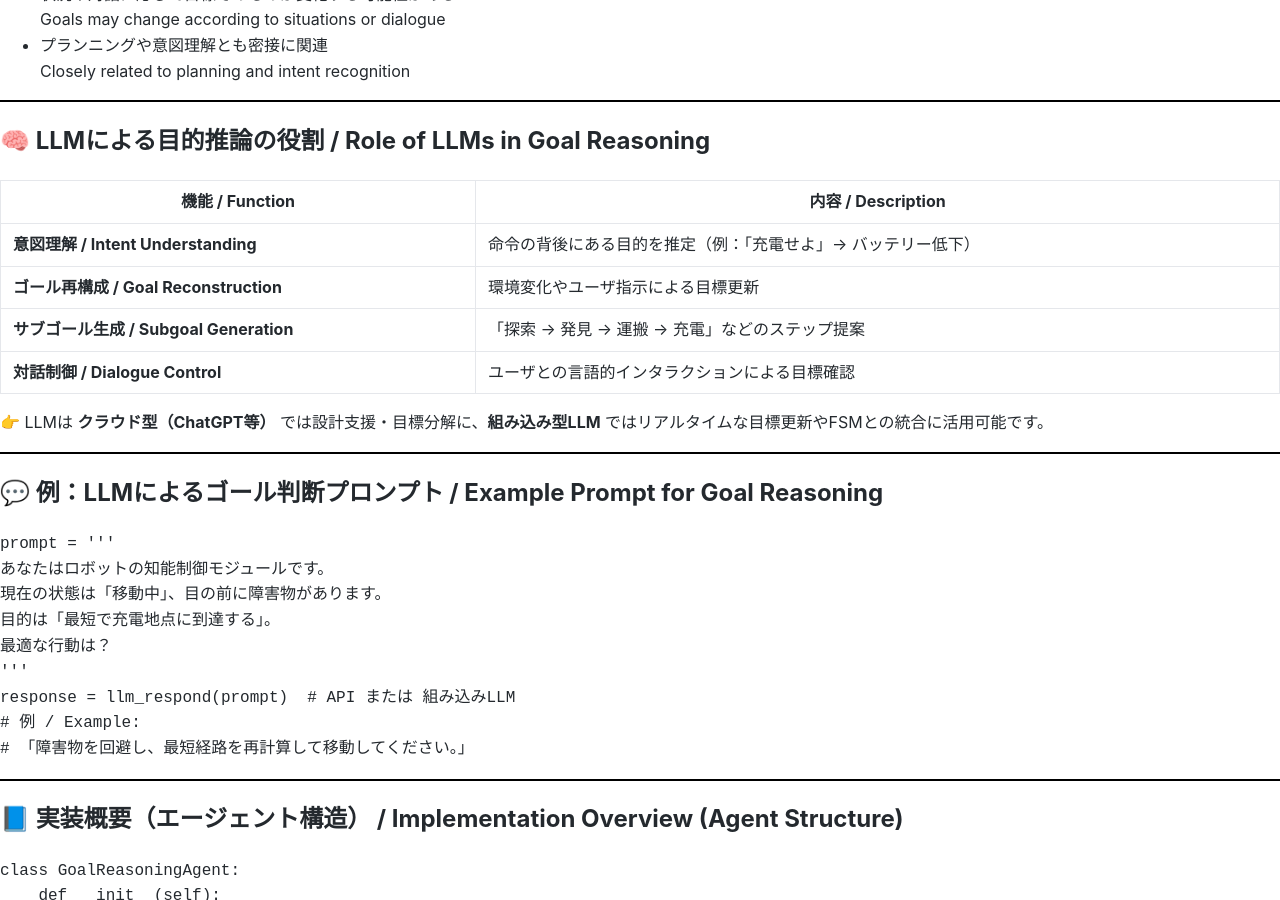
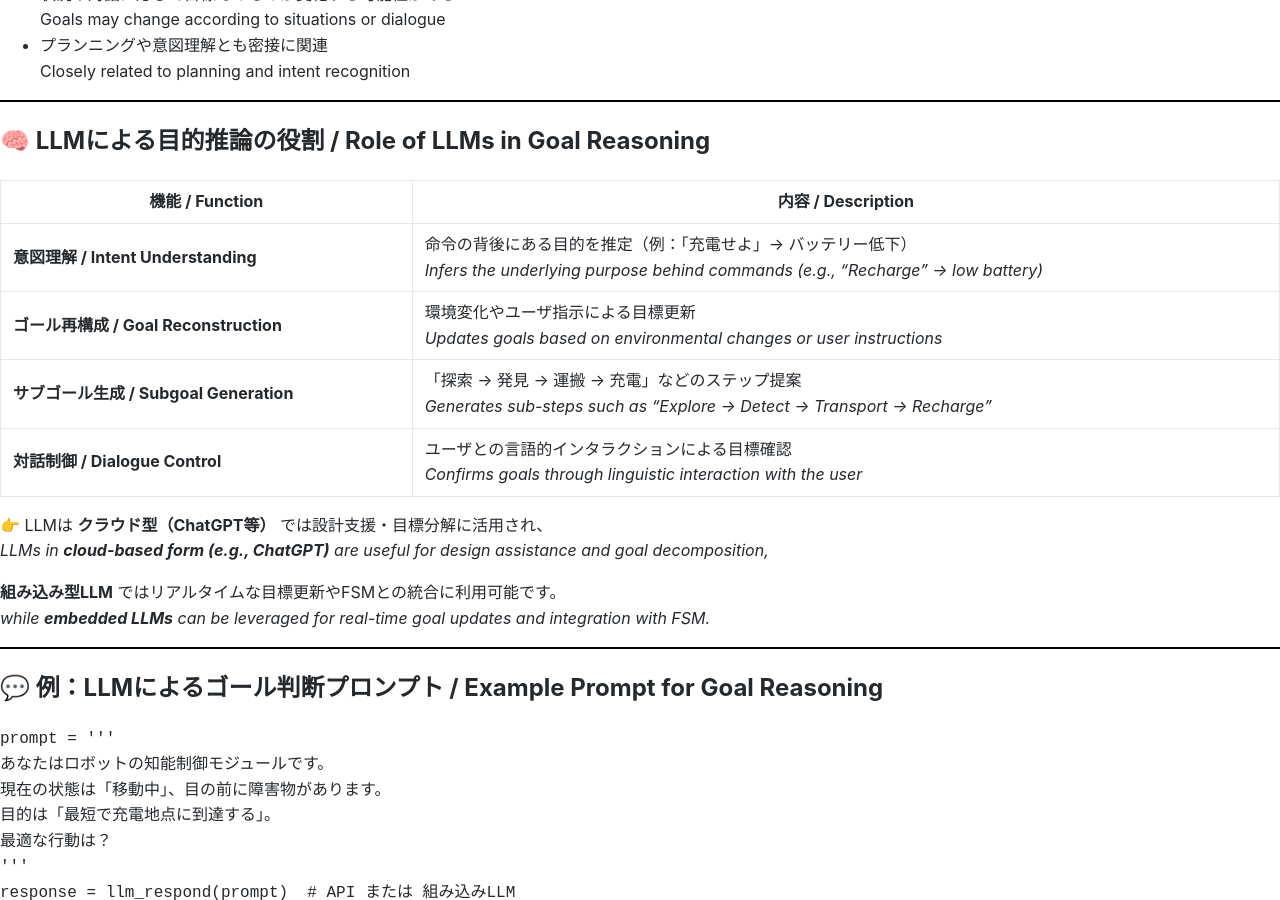
Before and after one commit to Samizo-AITL/EduController, a Jekyll site: the page built from part09_llm_hybrid/theory/04_goal_reasoning.md, in a window 1280 px wide and 900 px high, scrolled down 422 px. Built offline with Jekyll 4.4.1, drawn with Linux system fonts in a browser that asks for light colours.

Commit message:
Update 04_goal_reasoning.md

```diff
--- a/part09_llm_hybrid/theory/04_goal_reasoning.md
+++ b/part09_llm_hybrid/theory/04_goal_reasoning.md
@@ -33,12 +33,16 @@ This section explains an intelligent control strategy that leverages the natural
 
 | **機能 / Function** | **内容 / Description** |
 |------|--------------|
-| **意図理解 / Intent Understanding** | 命令の背後にある目的を推定（例：「充電せよ」→ バッテリー低下） |
-| **ゴール再構成 / Goal Reconstruction** | 環境変化やユーザ指示による目標更新 |
-| **サブゴール生成 / Subgoal Generation** | 「探索 → 発見 → 運搬 → 充電」などのステップ提案 |
-| **対話制御 / Dialogue Control** | ユーザとの言語的インタラクションによる目標確認 |
+| **意図理解 / Intent Understanding** | 命令の背後にある目的を推定（例：「充電せよ」→ バッテリー低下）<br>*Infers the underlying purpose behind commands (e.g., "Recharge" → low battery)* |
+| **ゴール再構成 / Goal Reconstruction** | 環境変化やユーザ指示による目標更新<br>*Updates goals based on environmental changes or user instructions* |
+| **サブゴール生成 / Subgoal Generation** | 「探索 → 発見 → 運搬 → 充電」などのステップ提案<br>*Generates sub-steps such as "Explore → Detect → Transport → Recharge"* |
+| **対話制御 / Dialogue Control** | ユーザとの言語的インタラクションによる目標確認<br>*Confirms goals through linguistic interaction with the user* |
 
-👉 LLMは **クラウド型（ChatGPT等）** では設計支援・目標分解に、**組み込み型LLM** ではリアルタイムな目標更新やFSMとの統合に活用可能です。
+👉 LLMは **クラウド型（ChatGPT等）** では設計支援・目標分解に活用され、
+*LLMs in **cloud-based form (e.g., ChatGPT)** are useful for design assistance and goal decomposition,*
+
+**組み込み型LLM** ではリアルタイムな目標更新やFSMとの統合に利用可能です。
+*while **embedded LLMs** can be leveraged for real-time goal updates and integration with FSM.*
 
 ---
 
```
